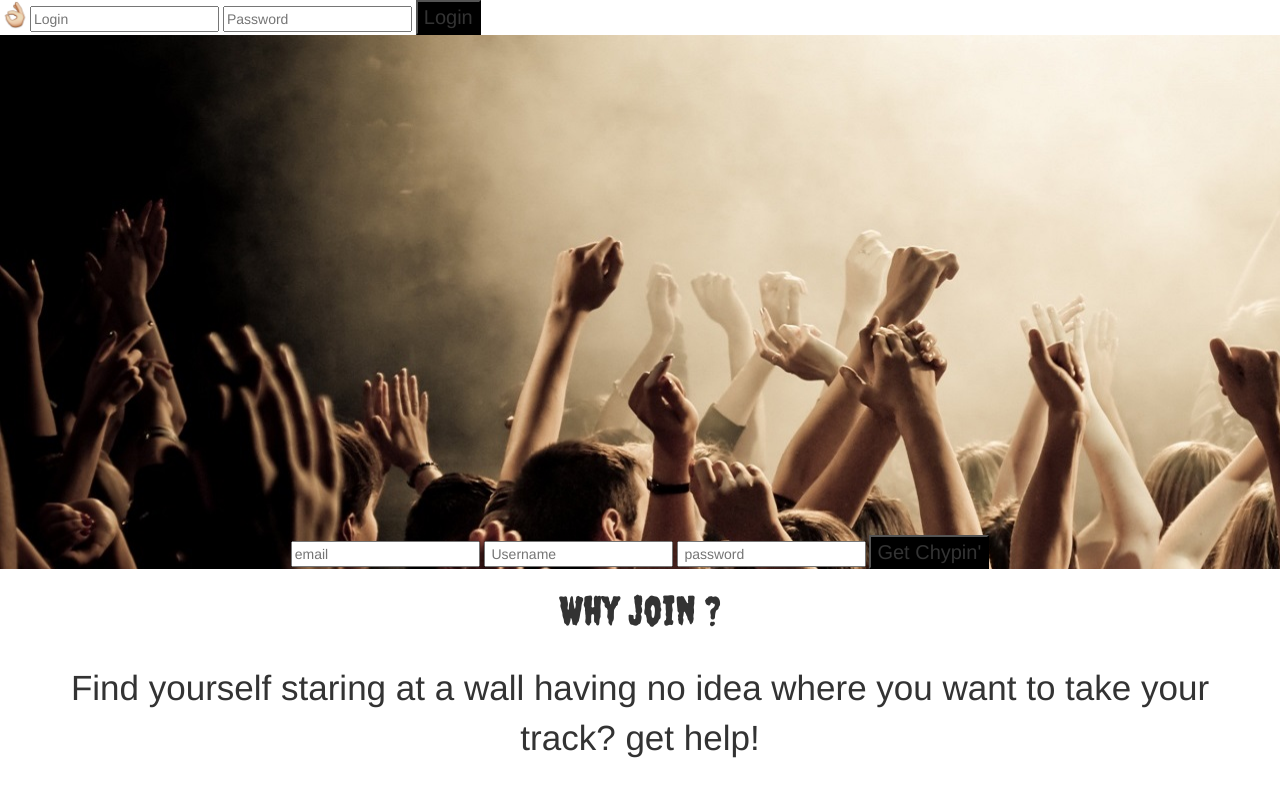
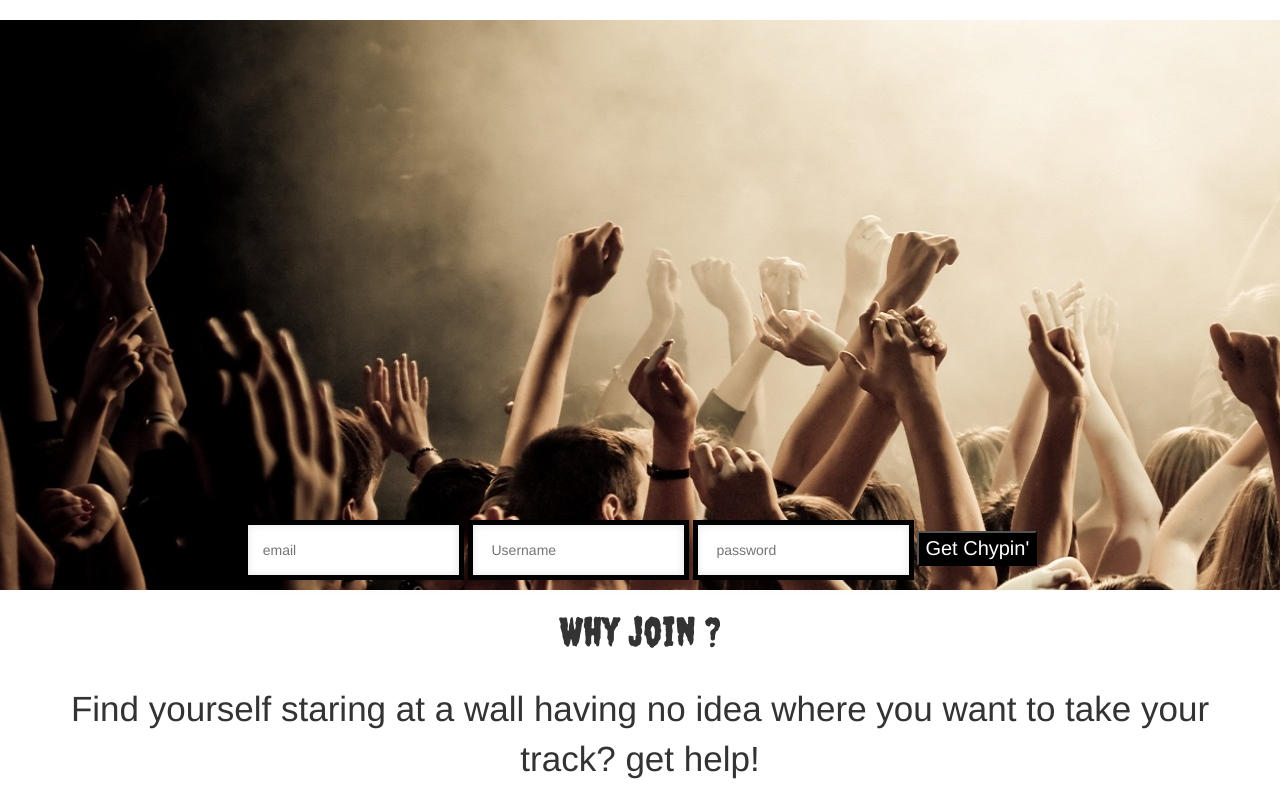
Before and after one commit to Dylan-conliffe/final, a website: page public/register.html in a window 1280 px wide. Shown: the top 790 px of the page. Drawn offline with nearby package versions, Linux system fonts and the light colour scheme.

Commit message:
college park Bubba sparks

```diff
--- a/public/main.css
+++ b/public/main.css
@@ -27,3 +27,7 @@ button{
     margin-top: 50px;
     opacity: 0.5;
 }
+
+header{
+    display: inline-block;
+}
--- a/public/mainstyle.css
+++ b/public/mainstyle.css
@@ -31,8 +31,27 @@ div {
 button {
     background-image: url('Concert-crowd.JPG');
     font-size: 20px;
+    color: white;
 }
 
+input{
+
+    border: 5px solid black;
+    -webkit-box-shadow:
+      inset 0 0 8px  rgba(0,0,0,0.1),
+            0 0 16px rgba(0,0,0,0.1);
+    -moz-box-shadow:
+      inset 0 0 8px  rgba(0,0,0,0.1),
+            0 0 16px rgba(0,0,0,0.1);
+    box-shadow:
+      inset 0 0 8px  rgba(0,0,0,0.1),
+            0 0 16px rgba(0,0,0,0.1);
+    padding: 15px;
+    background:white;
+    margin: 0 0 10px 0;
+
+
+}
 
 span h1 {
     text-align: center;
--- a/public/register.html
+++ b/public/register.html
@@ -12,12 +12,7 @@
 </head>
 <header>
     <nav>
-        <img src="hand.png">
-        <form>
-            <input type="text" placeholder="Login" >
-            <input type="text" placeholder="Password" >
-            <button type="submit"> Login </button>
-        </form>
+
 
     </nav>
 </header>
```
Also changed, not shown: public/index.html (+8 -0 lines), routes.js (+9 -9 lines), schema/database.js (added, +9 -0 lines), server.js (+12 -2 lines), build/index.html (deleted).
